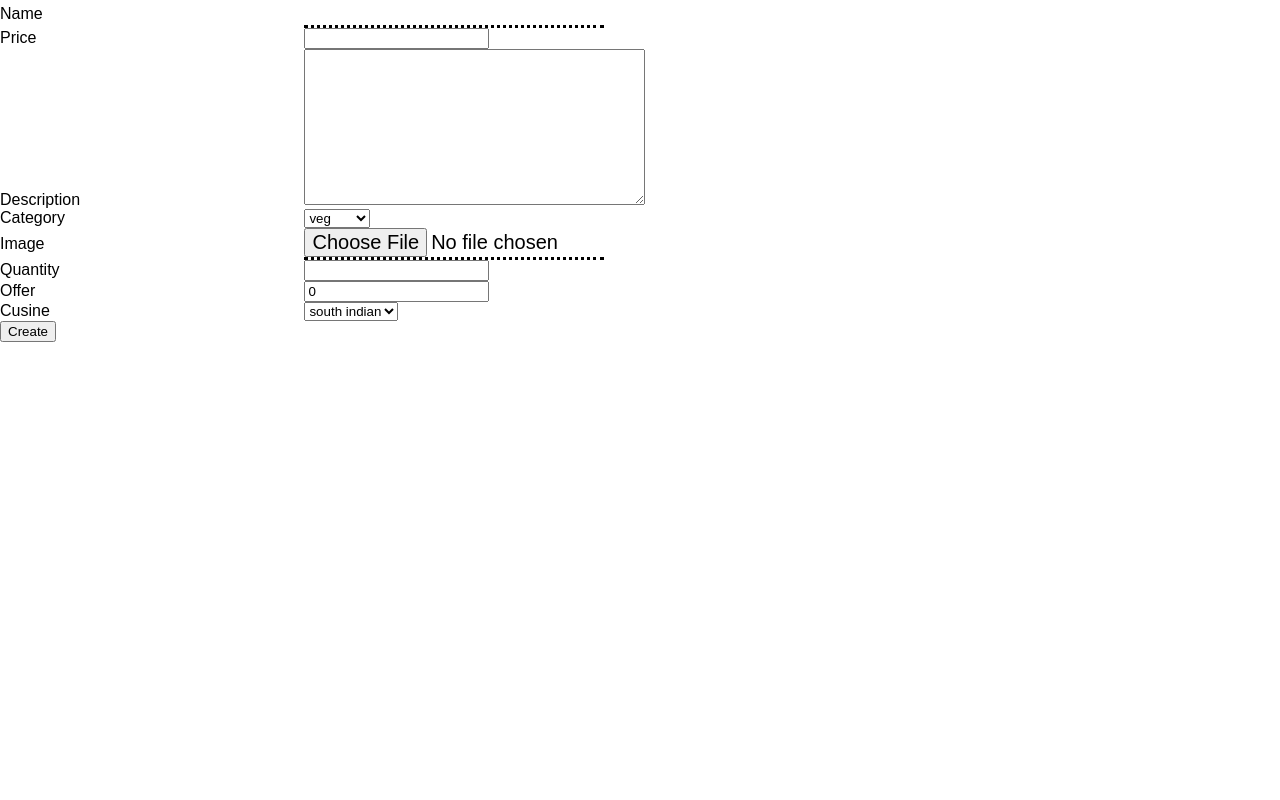
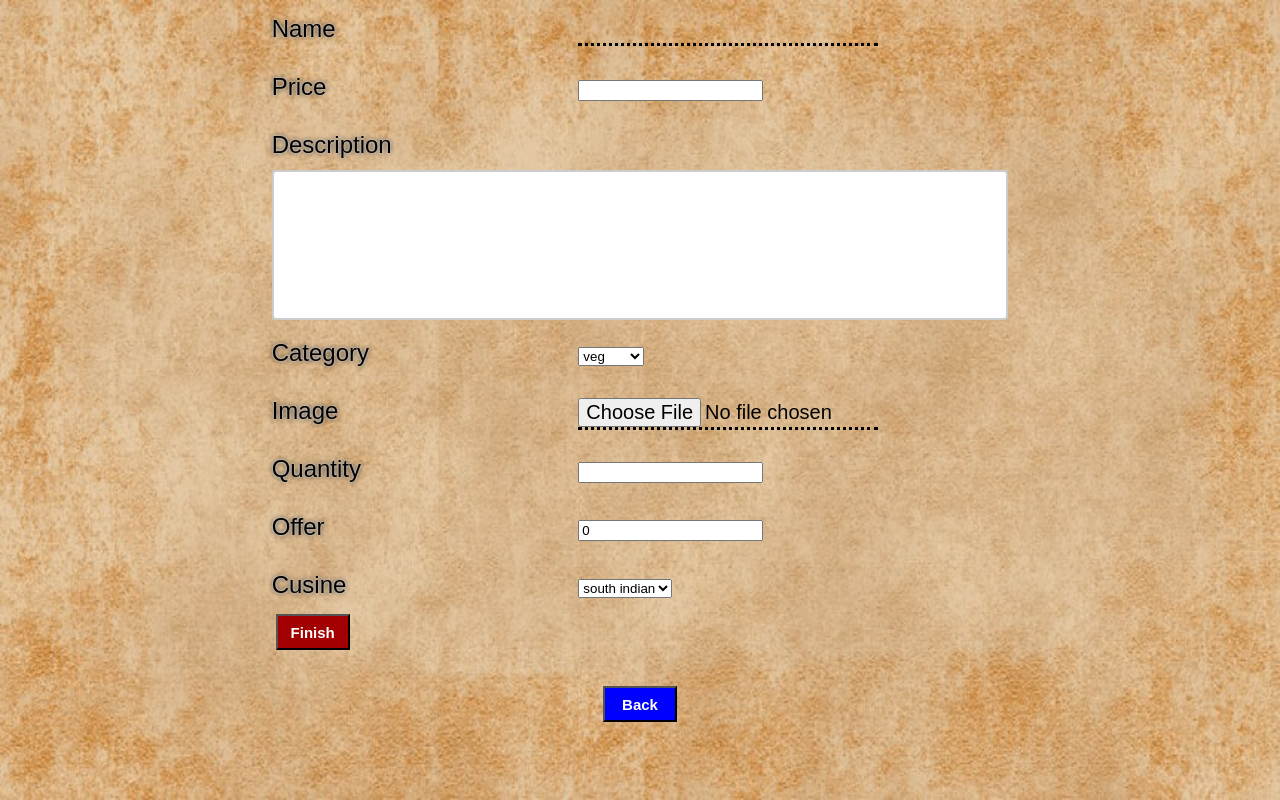
Before and after one commit to aparna2004/need-for-feast, a Django app: page /create-item/ in a window 1280 px wide. Run offline with Django 4.2, Linux system fonts and the light colour scheme; some libraries are stand-ins or nearby versions.

Commit message:
just some more
yes

```diff
--- a/needForFeast/base/templates/base/item_create.html
+++ b/needForFeast/base/templates/base/item_create.html
@@ -6,11 +6,11 @@
     <link rel="icon" href="{%static 'images/feast_favicon.jpg'%}" />
 </head>
 <title>Need for feast</title>
-<body>
+<body class = "item-create">
     <form action="" method="POST" enctype="multipart/form-data">
         {%csrf_token%}
         {%for field in form%}
-        <div>
+        <div class = "table-addon">
             <label class="">
                 {{field.label}}
             </label>
@@ -18,9 +18,14 @@
             {{field}}
         </div>
         {%endfor%}
-        <input type="submit" value="Create"/>
+            <input type="submit" value="Finish" style="margin-bottom: 20;"/>
+
+
 
     </form>
+    <a href = "/" style="margin-bottom: 20;">
+        <button class = "sub-button" style="background-color: blue;margin-left: auto;"> Back </button>
+    </a>
 </body>
 
 
--- a/needForFeast/static/styles/style.css
+++ b/needForFeast/static/styles/style.css
@@ -213,3 +213,45 @@
   tr th,tr td{
     padding-right: 22;
   }
+
+  .item-create{
+    display: flex;
+    justify-content: center;
+    align-items: center;
+    background-image: url("../images/brown.jpg");
+    background-size: 100% 100%;
+    text-shadow: 0 0 3px #ffffff, 0 0 5px #000000;
+    flex-direction: column;
+  }
+
+  .table-addon{
+    padding: 4;
+    font-size:x-large;
+    line-height: 50px;
+  }
+
+  textarea{
+    width: 100%;
+    height: 150px;
+    padding: 12px 20px;
+    box-sizing: border-box;
+    border: 2px solid #ccc;
+    border-radius: 4px;
+    background-color: #ffffff;
+    font-size: 16px;
+    resize: none;
+  }
+
+  input[type = "submit"]{
+    background-color: rgb(163, 1, 1);
+    color: white;
+    /* border: none; */
+    height: 36px;
+    width: 74px;
+    /* border-radius: 8px;
+    border-radius: 18px; */
+    font-weight: bold;
+    font-size: 15px;
+    cursor: pointer;
+    margin-left: 8px;
+  }
```
Also changed, not shown: needForFeast/db.sqlite3, needForFeast/static/images/brown.jpg (added).
